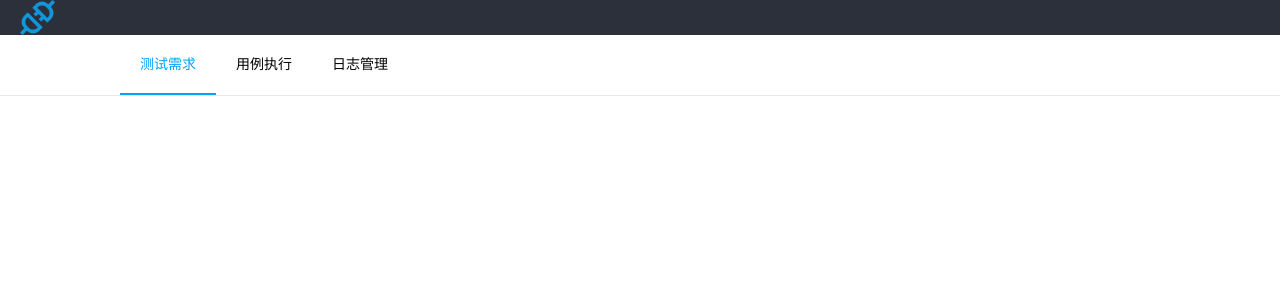
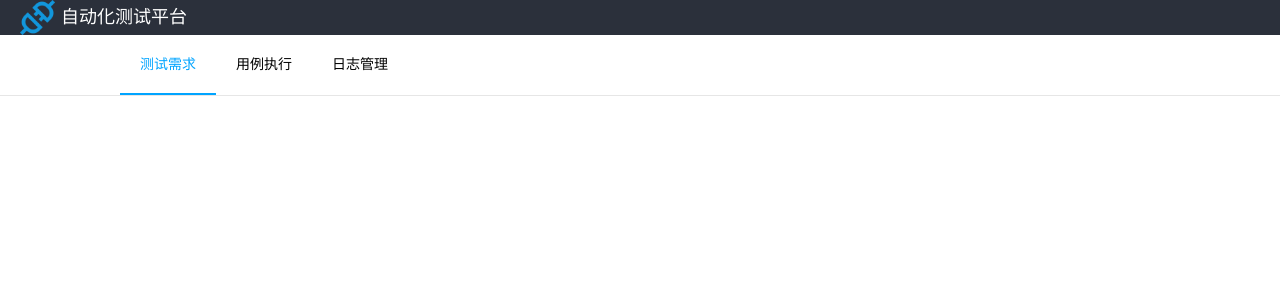
Before and after one commit to howeycheng/frontend, a Vue app: page /home in a window 1280 px wide. Shown: the top 300 px of the page. Built offline with nearby package versions, Linux system fonts and the light colour scheme; what iview would draw is missing.

Commit message:
增加用例下载功能

```diff
--- a/package.json
+++ b/package.json
@@ -12,10 +12,12 @@
     "axios": "^0.19.0",
     "core-js": "^2.6.5",
     "element-ui": "^2.4.11",
+    "file-saver": "^2.0.2",
     "iview": "^3.5.1",
     "vue": "^2.6.10",
     "vue-router": "^3.1.3",
-    "webpack": "^4.36.0"
+    "webpack": "^4.36.0",
+    "xlsx": "^0.15.1"
   },
   "devDependencies": {
     "@vue/cli-plugin-babel": "^3.10.0",
--- a/src/components/Cases.vue
+++ b/src/components/Cases.vue
@@ -60,9 +60,15 @@
                     </div>
                 </el-tab-pane>
                 <el-tab-pane label="用例数据" name="second">
+                    <div style="padding-left: 10px">
+                        <i class="el-icon-remove-outline" style="margin: 0;padding: 10px"></i>
+                        <i class="el-icon-circle-plus-outline" style="margin: 0;padding: 10px"></i>
+                        <i class="el-icon-delete" style="margin: 0;padding: 10px"></i>
+                        <i class="el-icon-download" style="margin: 0;padding: 10px" @click="exportExcel"></i>
+                    </div>
                     <el-table
+                            id="casesTableExcel"
                             v-loading="pictLoading"
-                            lement-loading-text="拼命加载中"
                             :data="scenesCasesIo"
                             border="True"
                             style="align-content: center;width:auto;font-size: 8px;margin:0;line-height: 8px"
@@ -122,6 +128,8 @@
 <script>
     import axios from 'axios'
     import headers from './header'
+    import FileSaver from 'file-saver'
+    import XLSX from 'xlsx'
 
     export default {
         name: "Cases",
@@ -232,6 +240,22 @@
                         this.setIo = response.data;
                     }
                 )
+            },
+            exportExcel () {
+                /* generate workbook object from table */
+                var xlsxParam = { raw: true } // 导出的内容只做解析，不进行格式转换
+                var wb = XLSX.utils.table_to_book(document.querySelector('#casesTableExcel'), xlsxParam)
+
+                /* get binary string as output */
+                var wbout = XLSX.write(wb, { bookType: 'xlsx', bookSST: true, type: 'array' })
+                try {
+                    FileSaver.saveAs(new Blob([wbout], { type: 'application/octet-stream' }), '审核情况表.xlsx')
+                } catch (e) {
+                    if (typeof console !== 'undefined') {
+                        // console.log(e, wbout)
+                    }
+                }
+                return wbout
             }
         }
     }
--- a/src/components/header.vue
+++ b/src/components/header.vue
@@ -1,8 +1,8 @@
 <template>
     <div id="headers">
         <div class="title">
-            <img src="../assets/title.png" alt="" height="35px">
-            <div class="title-one">自动化测试平台</div>
+            <img class="title-img" src="../assets/title.png" alt="">
+            <span class="title-text">自动化测试平台</span>
         </div>
         <div>
             <el-menu
@@ -44,16 +44,23 @@
         width: 100%;
         background-color: #2b303b;
         padding-left: 20px;
+
+
     }
 
-    .title-one {
-        font-size: 20px;
-        align-items: center;
+    .title .title-img{
+        height: 35px;
+        vertical-align: middle;
+        display: inline-block;
     }
 
-    .titleShow {
-        margin: 0 auto;
-        padding-left: 20px;
+    .title .title-text{
+        font-size: 18px;
+        color: white;
+        line-height: 35px;
+        display: inline-block;
+        vertical-align: middle;
+        padding-left: 6px;
     }
 
     .el-menu {
```
Also changed, not shown: 1 other file (tests, documents, lock files or other folders).
